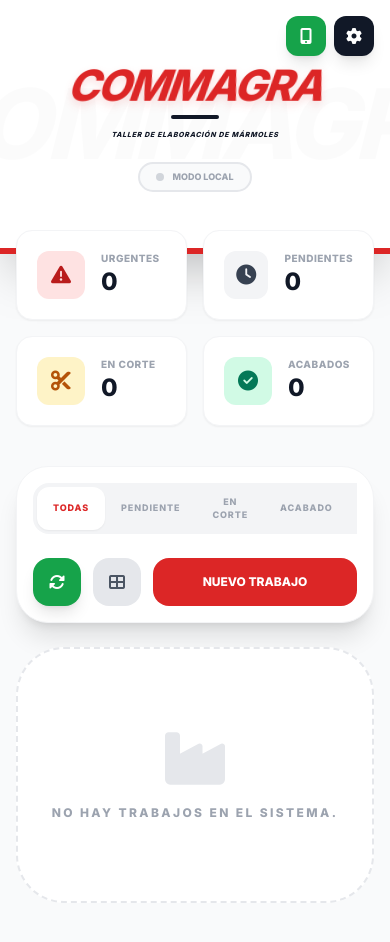
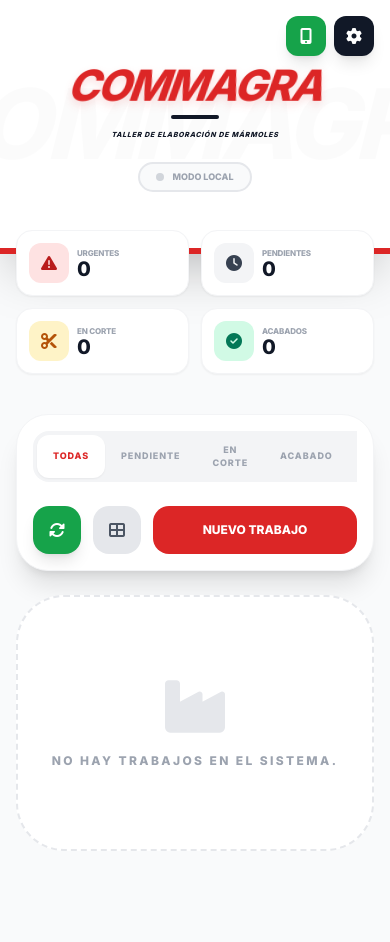
Before and after one commit to migueltaller/Commagra-Planing, a React (Vite) app: page / in a window 390 px wide. Shown: the top 942 px of the page. Built offline with nearby package versions, Linux system fonts and the light colour scheme.

Commit message:
Update DashboardStats.tsx

```diff
--- a/components/DashboardStats.tsx
+++ b/components/DashboardStats.tsx
@@ -17,15 +17,17 @@
   ];
 
   return (
-    <div className="grid grid-cols-2 md:grid-cols-4 gap-4 mb-10">
+    <div className="grid grid-cols-2 md:grid-cols-4 gap-3 md:gap-4 mb-10">
       {stats.map((stat) => (
-        <div key={stat.label} className="bg-white p-5 rounded-2xl shadow-sm border border-gray-100 flex items-center gap-4">
-          <div className={`w-12 h-12 rounded-xl flex items-center justify-center ${stat.color} text-xl`}>
+        <div key={stat.label} className="bg-white p-3 md:p-5 rounded-2xl shadow-sm border border-gray-100 flex items-center gap-2 md:gap-4 overflow-hidden">
+          <div className={`shrink-0 w-10 h-10 md:w-12 md:h-12 rounded-xl flex items-center justify-center ${stat.color} text-base md:text-xl`}>
             <i className={`fas ${stat.icon}`}></i>
           </div>
-          <div>
-            <p className="text-gray-400 text-[10px] font-black uppercase tracking-wider">{stat.label}</p>
-            <p className="text-2xl font-black text-gray-900">{stat.count}</p>
+          <div className="min-w-0">
+            <p className="text-gray-400 text-[8px] md:text-[10px] font-black uppercase tracking-tight md:tracking-wider whitespace-nowrap overflow-hidden text-ellipsis">
+              {stat.label}
+            </p>
+            <p className="text-xl md:text-2xl font-black text-gray-900 leading-none">{stat.count}</p>
           </div>
         </div>
       ))}
```
